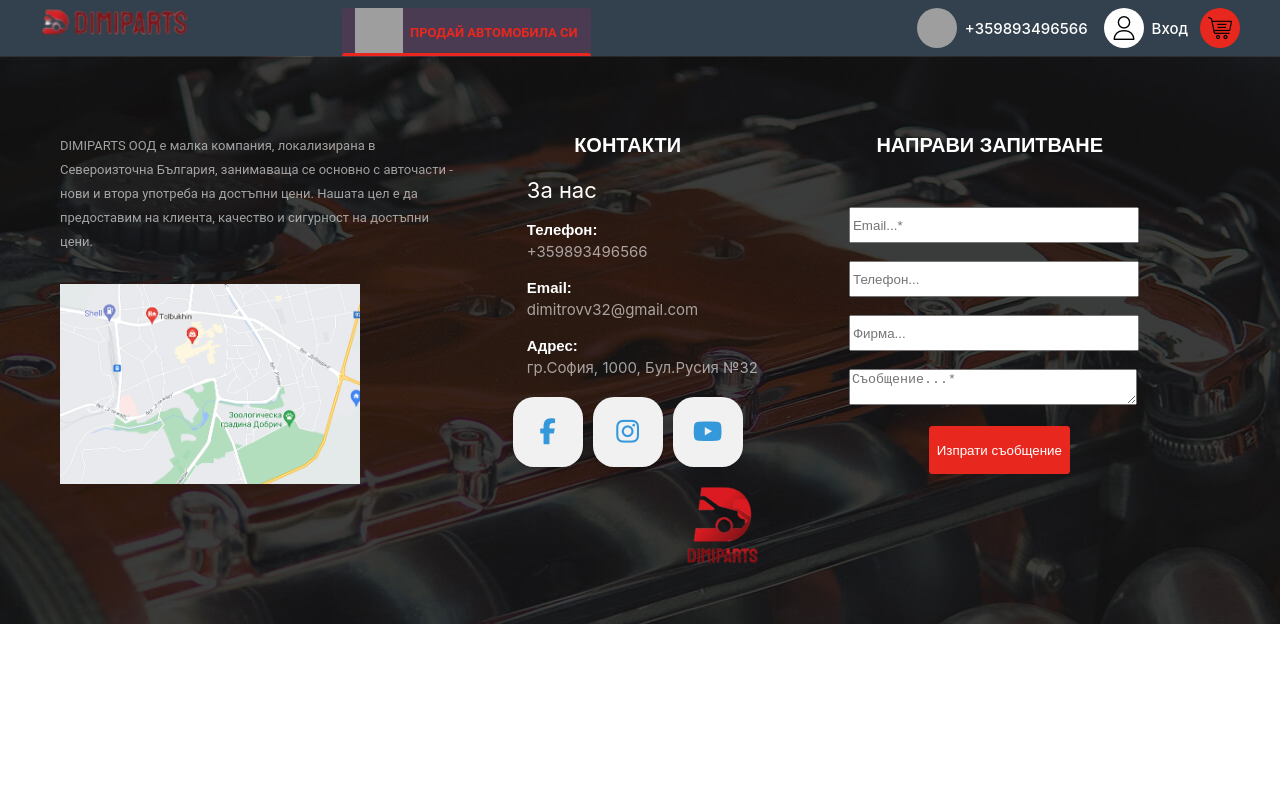
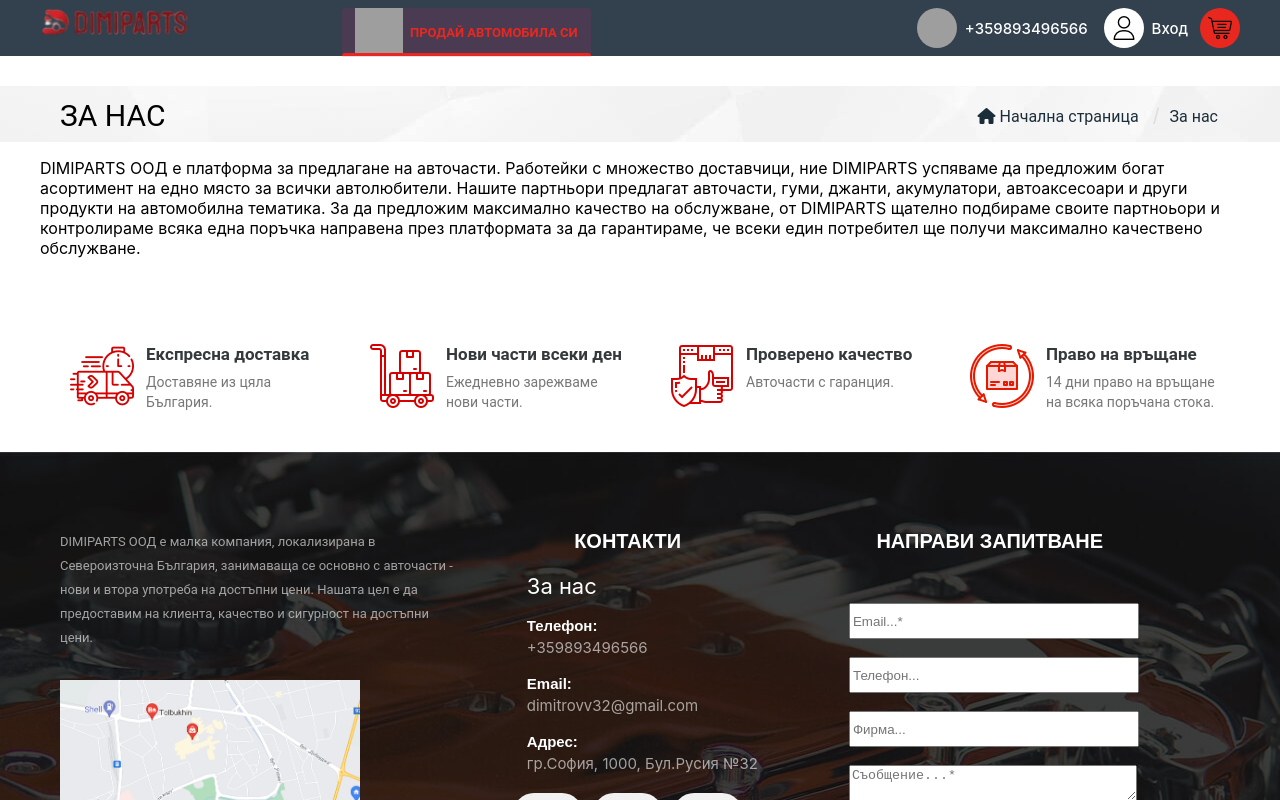
Before and after one commit to TsvetDimitrov/Car-Parts-Project-React, a React (Create React App) app in the folder client/: page /aboutUs in a window 1280 px wide. Shown: the top 800 px of the page. Built offline with nearby package versions, Linux system fonts and the light colour scheme; grey boxes are pictures that could not be loaded.

Commit message:
aboutUs page

```diff
--- a/client/src/App.js
+++ b/client/src/App.js
@@ -7,6 +7,7 @@ import Navigation from "./components/Navigation/Navigation.js";
 import Register from './components/Register/Register.js';
 import Login from './components/Login/Login.js';
 import Footer from './components/Footer/Footer.js';
+import AboutUs from './components/AboutUs/AboutUs.js';
 
 function App() {
   return (
@@ -16,6 +17,7 @@ function App() {
         <Route exact path="/" element={<Home />} />
         <Route exact path="/register" element={<Register />} />
         <Route exact path="/login" element={<Login />} />
+        <Route exact path="/aboutUs" element={<AboutUs />} />
       </Routes>
       <Footer />
     </div>
--- /dev/null
+++ b/client/src/components/AboutUs/AboutUs.js
@@ -0,0 +1,67 @@
+import { Link } from "react-router-dom";
+
+
+
+function AboutUs() {
+
+
+    return (
+        <div id="aboutUsPage">
+            <div className="aboutUsHeader">
+                <div className="container">
+                    <div className='h4'> За нас</div>
+                    <div className="links">
+                        <Link to="/"> <i className="fas fa-home"></i>Начална страница</Link>
+                        <span>/</span>
+                        <Link to="/aboutUs">За нас</Link>
+                    </div>
+                </div>
+            </div>
+            <div className="aboutUsContent">
+                <p>
+                    DIMIPARTS ООД е платформа за предлагане на авточасти. Работейки с множество доставчици, ние DIMIPARTS
+                    успяваме да предложим богат асортимент на едно място за всички автолюбители.
+                    Нашите партньори предлагат авточасти, гуми, джанти, акумулатори, автоаксесоари и други продукти на
+                    автомобилна тематика.
+                    За да предложим максимално качество на обслужване,
+                    от DIMIPARTS щателно подбираме своите партноьори и контролираме всяка една поръчка направена през
+                    платформата
+                    за да гарантираме,
+                    че всеки един потребител ще получи максимално качествено обслужване.
+                </p>
+            </div>
+            <div className="benefits-wrapper">
+                <div className="inner">
+                    <div className="benefits">
+                        <ul>
+                            <li>
+                                <img src="/images/express-delivery-icon.png" alt="Експресна доставка" />
+                                <p>Експресна доставка</p>
+                                <p>Доставяне из цяла България.</p>
+                            </li>
+                            <li>
+                                <img src="/images/delivery.png" alt="Нови части" />
+                                <p>Нови части всеки ден</p>
+                                <p>Ежедневно зарежваме нови части.</p>
+                            </li>
+                            <li>
+                                <img src="/images/satisfaction-guaranteed.png" alt="Нови части" />
+                                <p>Проверено качество</p>
+                                <p>Авточасти с гаранция.</p>
+                            </li>
+                            <li>
+                                <img src="/images/right-of-return.png" alt="Нови части" />
+                                <p>Право на връщане</p>
+                                <p>14 дни право на връщане на всяка поръчана стока.</p>
+                            </li>
+                        </ul>
+                    </div>
+                </div>
+            </div>
+        </div>
+
+    )
+}
+
+
+export default AboutUs;
```
